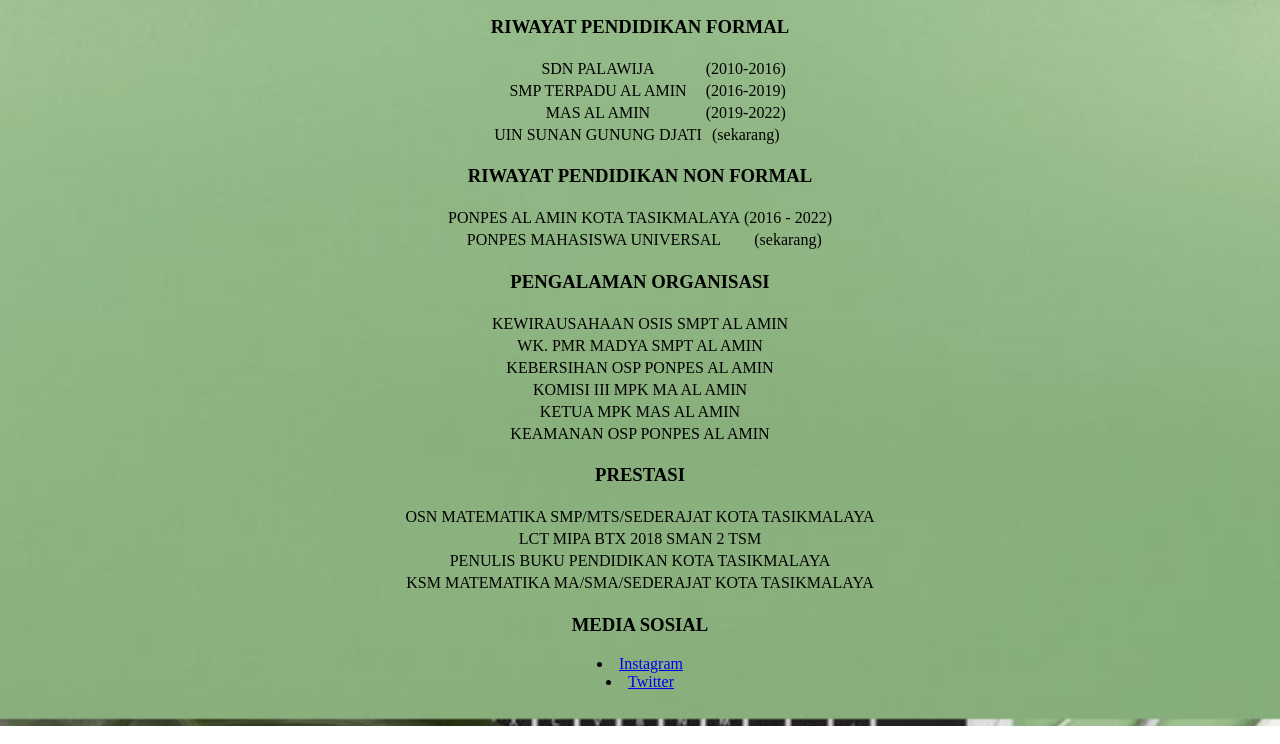
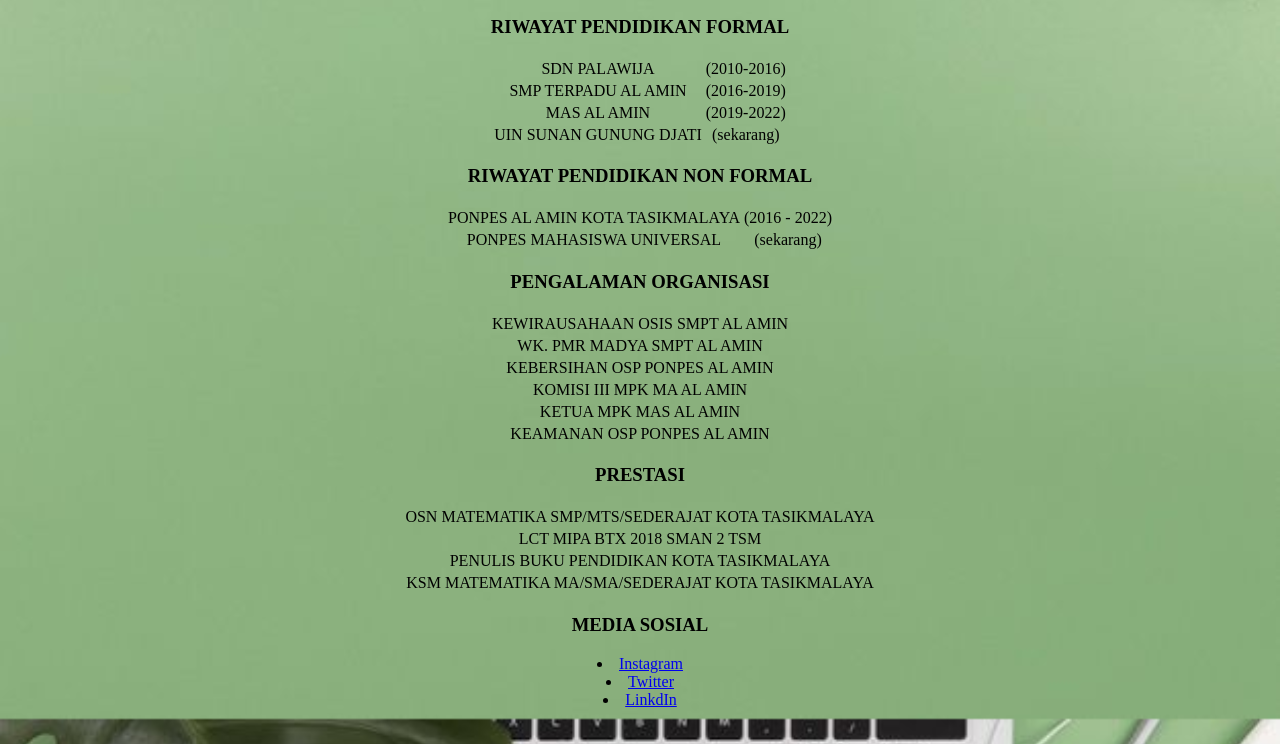
Before and after one commit to irma3111111/irmarhmtllh_, a plain HTML site: page index.html in a window 1280 px wide. Shown: the part 561-1305 px from the top of the page. Drawn offline with Linux system fonts and the light colour scheme.

Commit message:
Update index.html

```diff
--- a/index.html
+++ b/index.html
@@ -90,7 +90,7 @@
         <h3>MEDIA SOSIAL</h3>
         <li><a href="https://www.instagram.com/irmhtllhi_/?hl=id">Instagram</a></li>
         <li><a href="https://twitter.com/IrmaRohmatilla2?t=DPbsNmFBAj4Id7kgybHrrw&s=08">Twitter</a></li>
-
+        <li><a href="https://www.linkedin.com/in/irma-rohmatillah-181650241">LinkdIn</a></li>
 
     </div>
 </body>
```
